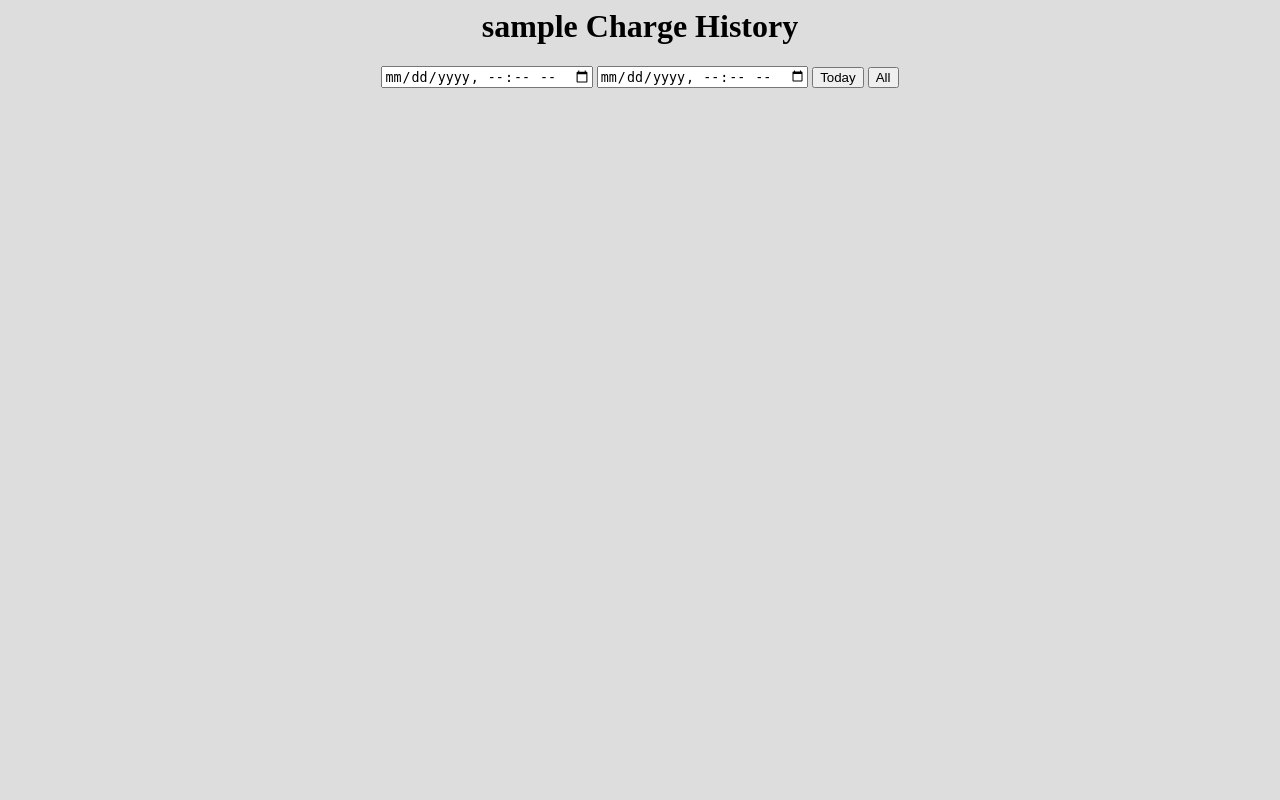
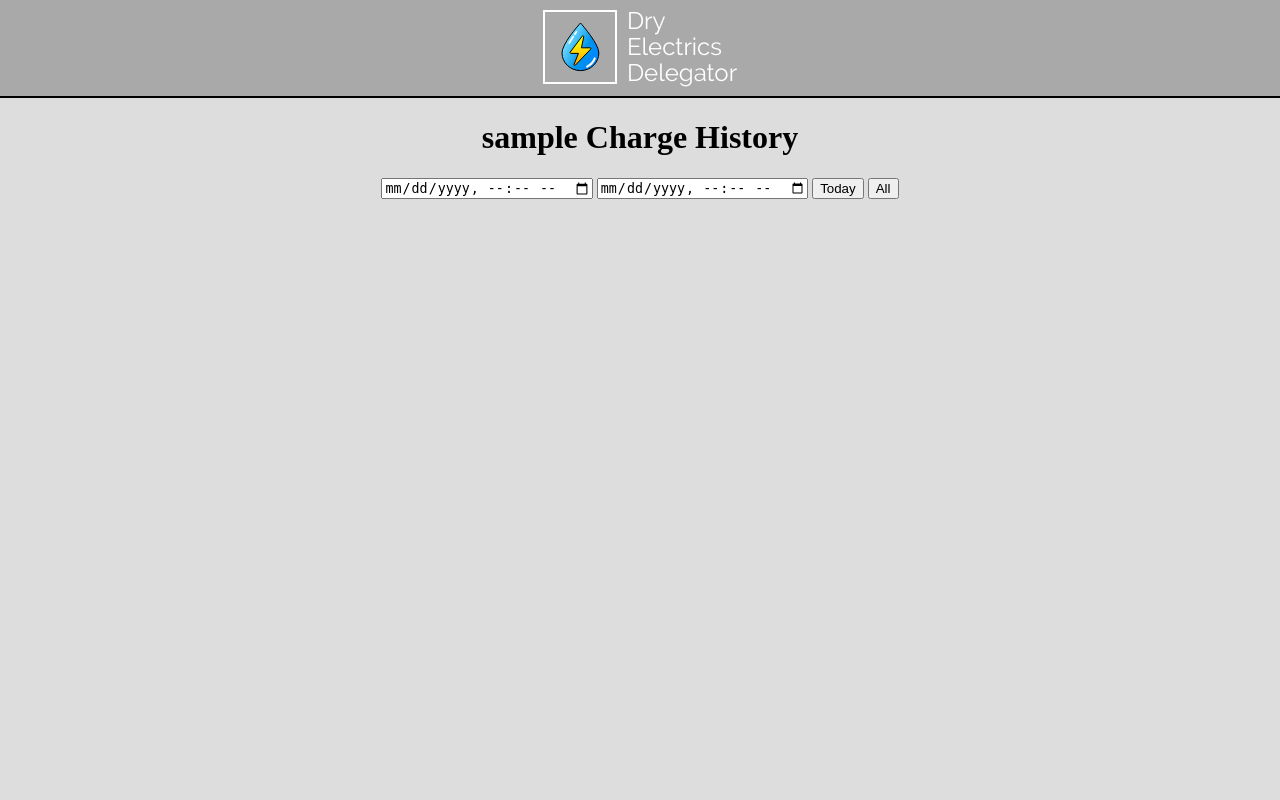
Before and after one commit to ryan-brown/dry-electrics-delegator, a Flask app: a page that uses app/templates/base.html in a window 1280 px wide. Run offline with Flask 2, Linux system fonts and the light colour scheme; data that the repository does not hold is empty.

Commit message:
New logus

```diff
--- a/app/base_controller.py
+++ b/app/base_controller.py
@@ -12,10 +12,6 @@ def static(filename):
 def favicon():
   return send_from_directory(os.path.join(base.root_path, 'static'), 'favicon.png',mimetype='image/png')
 
-@base.route('/logo.png')
-def logo():
-  return send_from_directory(os.path.join(base.root_path, 'static'), 'logo.png',mimetype='image/png')
-
 @base.route("/update", methods=['GET', 'POST'])
 def update():
   try:
--- a/app/static/style.css
+++ b/app/static/style.css
@@ -1,5 +1,44 @@
+@font-face {
+  font-family: Raleway;
+  src: url('Raleway-Regular.ttf');
+}
+
 body {
   background-color: #dddddd;
+  margin: 0px;
+}
+
+div.header {
+  display: flex;
+  align-content: center;
+  background-color: darkgrey;
+  padding: 10px;
+  margin-bottom: 20px;
+  border-bottom: 2px solid black;
+  justify-content: center;
+}
+
+div.header img {
+  align-self: center;
+  padding: 10px;
+  border: 2px solid white;
+  margin-right: 10px;
+}
+
+div.header a.title {
+  flex: 1;
+  vertical-align: middle;
+  color: white;
+  font-size: 24px;
+  font-family: 'Raleway', sans-serif;;
+  line-height: 26px;
+  text-decoration: none;
+}
+
+div.header div.title-container {
+  display: flex;
+  flex-direction: column;
+  margin-top: -2px;
 }
 
 table {
@@ -19,6 +58,7 @@ td {
 th {
   border: none;
   border-bottom: 2px solid black;
+  font-family: sans-serif;
 }
 
 @media all and (min-width: 600px) {
@@ -27,7 +67,7 @@ th {
   }
 
   th {
-    font-size: larger;
+    font-size: large;
     padding: 0.5rem;
   }
 }
--- a/app/templates/base.html
+++ b/app/templates/base.html
@@ -2,7 +2,10 @@
     <head>
       <link rel="stylesheet" href="{{ url_for('static', filename='style.css') }}">
       <link rel="shortcut icon" href="/favicon.ico" />
-      {% block header %}{% endblock %}
+      {% block head %}{% endblock %}
     </head>
+    {% include 'header.html' %}
+    <body>
       {% block content %}{% endblock %}
+    </body>
 </html>
--- /dev/null
+++ b/app/templates/header.html
@@ -0,0 +1,10 @@
+<div class="header">
+  <a href="/">
+    <img height="50" width="50" src="{{ url_for('static', filename='logo.svg') }}" alt="Dry Electrics Delegator Logo">
+  </a>
+  <div class="title-container">
+    <a href="/" class="title">Dry</a>
+    <a href="/" class="title">Electrics</a>
+    <a href="/" class="title">Delegator</a>
+  </div>
+</div>
--- a/app/templates/home.html
+++ b/app/templates/home.html
@@ -1,6 +1,6 @@
 {% extends "base.html" %}
 
-{% block header %}
+{% block head %}
   <title>Dry Electrics Delegator - Home</title>
   <script>
     setTimeout(() => (window.location = window.location), 60 * 1000);
@@ -17,9 +17,7 @@
 {% endblock %}
 
 {% block content %}
-<body>
   <center>
-  <h1>Dry Electrics Delegator</h1>
   <table border="1">
     <tr>
       <th>User</th>
@@ -37,5 +35,4 @@
     {% endfor %}
   </table>
   </center>
-</body>
 {% endblock %}
--- a/app/templates/user.html
+++ b/app/templates/user.html
@@ -1,12 +1,11 @@
 {% extends "base.html" %}
 
-{% block header %}
+{% block head %}
   <title>Dry Electrics Delegator - {{username}}</title>
   <script src="https://d3js.org/d3.v5.min.js"></script>
 {% endblock %}
 
 {% block content %}
-<body bgcolor="#dddddd">
   <center>
   <h1>{{username}} Charge History</h1>
   <input type="datetime-local" id="start-time">
@@ -165,6 +164,4 @@
     d3.select("#idtext"+i).remove()
   }
   </script>
-</body>
-
 {% endblock %}
```
Also changed, not shown: app/static/Raleway-Regular.ttf (added), app/static/logo.png (deleted), app/static/logo.svg (added).
